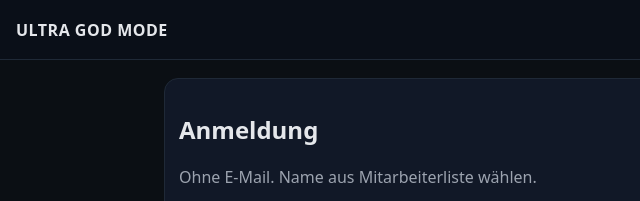
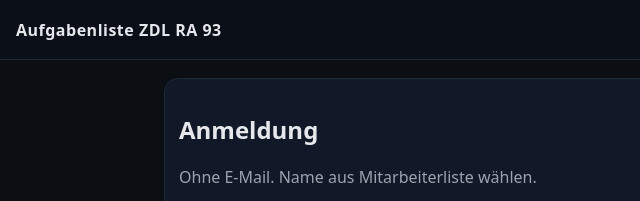
Before and after one commit to Patrickify/Aufgabenliste-ZDL, a plain HTML site: page index.html in a window 1280 px wide. Shown: the top 201 px of the page, 0-640 px from the left. Drawn offline with Linux system fonts and the light colour scheme; no server answers.

Commit message:
Update brand name in header

```diff
--- a/index.html
+++ b/index.html
@@ -22,7 +22,7 @@
 </head>
 <body>
   <header class="topbar">
-    <div class="brand">ULTRA GOD MODE</div>
+    <div class="brand">Aufgabenliste ZDL RA 93</div>
     <div class="right">
       <span id="whoami" class="who">—</span>
       <button id="reloadBtn" class="btn ghost">Neu laden</button>
```
